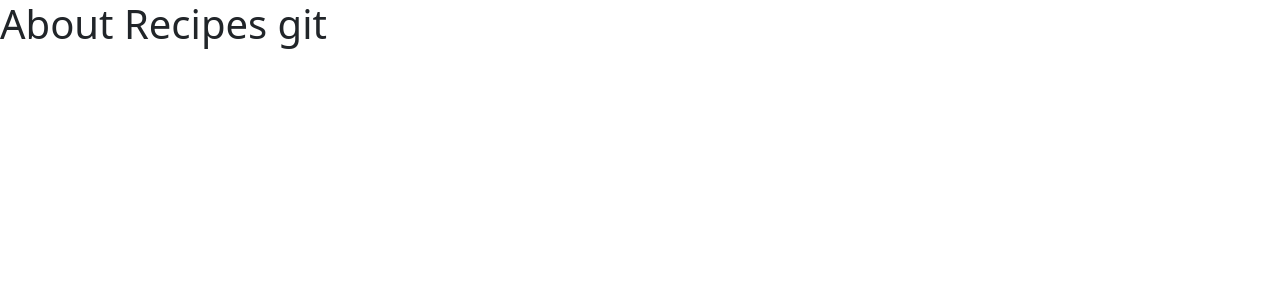
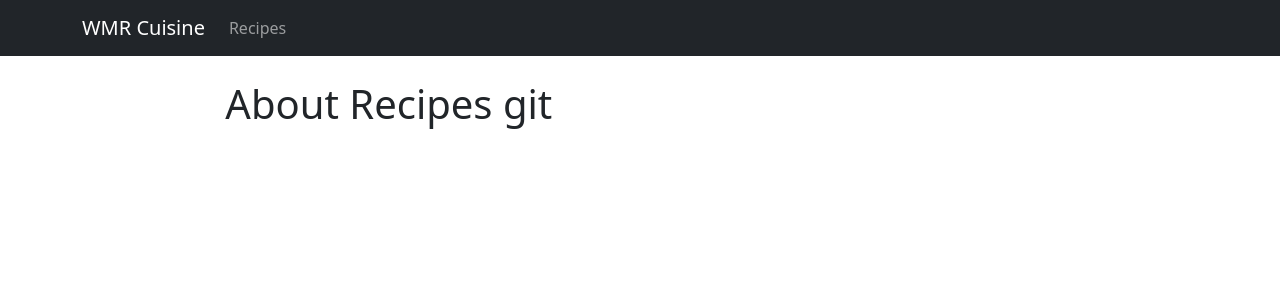
Before and after one commit to Sy1501/recipe, a Django app: page /about/ in a window 1280 px wide. Shown: the top 300 px of the page. Run offline with Django 5.2, Linux system fonts and the light colour scheme.

Commit message:
added Navbar

```diff
--- a/recipes/templates/recipes/base.html
+++ b/recipes/templates/recipes/base.html
@@ -1,28 +1,64 @@
 <!DOCTYPE html>
 <html lang="en">
-
-<head>
-    <meta charset="UTF-8">
-    <meta name="viewport" content="width=device-width, initial-scale=1.0">
-    {% if title%}
-    <title>{{title}}</title>
+  <head>
+    <meta charset="utf-8" />
+    <meta name="viewport" content="width=device-width, initial-scale=1" />
+    {% if title %}
+    <title>WMR Cuisine - {{title}}</title>
     {% else %}
-    <title>Recipes App</title>
+    <title>WMR Cuisine</title>
     {% endif %}
-    <link href="https://cdn.jsdelivr.net/npm/bootstrap@5.3.3/dist/css/bootstrap.min.css" rel="stylesheet"
-        integrity="sha384-QWTKZyjpPEjISv5WaRU9OFeRpok6YctnYmDr5pNlyT2bRjXh0JMhjY6hW+ALEwIH" crossorigin="anonymous">
-</head>
-
-<body>
-    {% block content %} {% endblock content %}
-
-    <script src="https://cdn.jsdelivr.net/npm/@popperjs/core@2.11.8/dist/umd/popper.min.js"
-        integrity="sha384-I7E8VVD/ismYTF4hNIPjVp/Zjvgyol6VFvRkX/vR+Vc4jQkC+hVqc2pM8ODewa9r" crossorigin="anonymous">
-    </script>
-    <script src="https://cdn.jsdelivr.net/npm/bootstrap@5.3.3/dist/js/bootstrap.min.js"
-        integrity="sha384-0pUGZvbkm6XF6gxjEnlmuGrJXVbNuzT9qBBavbLwCsOGabYfZo0T0to5eqruptLy" crossorigin="anonymous">
-    </script>
-
-</body>
-
+    <link
+      href="https://cdn.jsdelivr.net/npm/bootstrap@5.2.0-beta1/dist/css/bootstrap.min.css"
+      rel="stylesheet"
+      integrity="sha384-0evHe/X+R7YkIZDRvuzKMRqM+OrBnVFBL6DOitfPri4tjfHxaWutUpFmBp4vmVor"
+      crossorigin="anonymous"
+    />
+  </head>
+  <body>
+    <nav class="navbar navbar-expand-lg navbar-dark bg-dark">
+      <div class="container">
+        <a class="navbar-brand" href="{% url 'recipes-home' %}">WMR Cuisine</a>
+        <button
+          class="navbar-toggler"
+          type="button"
+          data-bs-toggle="collapse"
+          data-bs-target="#navbarNav"
+          aria-controls="navbarNav"
+          aria-expanded="false"
+          aria-label="Toggle navigation"
+        >
+          <span class="navbar-toggler-icon"></span>
+        </button>
+        <div class="collapse navbar-collapse" id="navbarNav">
+          <ul class="navbar-nav">
+            <li class="nav-item">
+              <a
+                class="nav-link"
+                aria-current="page"
+                href="{% url 'recipes-home' %}"
+                >Recipes</a
+              >
+            </li>
+          </ul>
+        </div>
+      </div>
+    </nav>
+    <div class="container mt-4 col-8">{% block content %} {% endblock %}</div>
+    <script
+      src="https://cdn.jsdelivr.net/npm/bootstrap@5.2.0-beta1/dist/js/bootstrap.bundle.min.js"
+      integrity="sha384-pprn3073KE6tl6bjs2QrFaJGz5/SUsLqktiwsUTF55Jfv3qYSDhgCecCxMW52nD2"
+      crossorigin="anonymous"
+    ></script>
+    <script
+      src="https://cdn.jsdelivr.net/npm/@popperjs/core@2.11.5/dist/umd/popper.min.js"
+      integrity="sha384-Xe+8cL9oJa6tN/veChSP7q+mnSPaj5Bcu9mPX5F5xIGE0DVittaqT5lorf0EI7Vk"
+      crossorigin="anonymous"
+    ></script>
+    <script
+      src="https://cdn.jsdelivr.net/npm/bootstrap@5.2.0-beta1/dist/js/bootstrap.min.js"
+      integrity="sha384-kjU+l4N0Yf4ZOJErLsIcvOU2qSb74wXpOhqTvwVx3OElZRweTnQ6d31fXEoRD1Jy"
+      crossorigin="anonymous"
+    ></script>
+  </body>
 </html>
```
Also changed, not shown: recipes/templates/recipes/home.html (+16 -9 lines).
